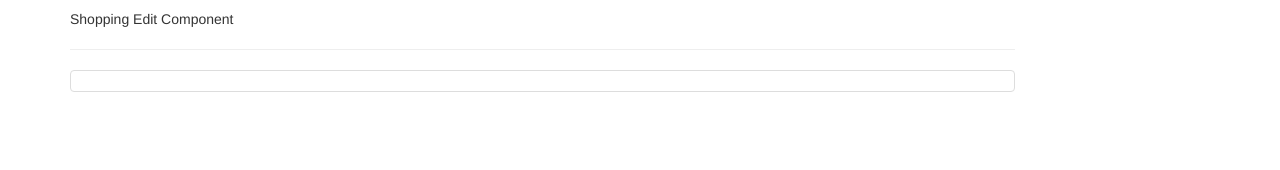
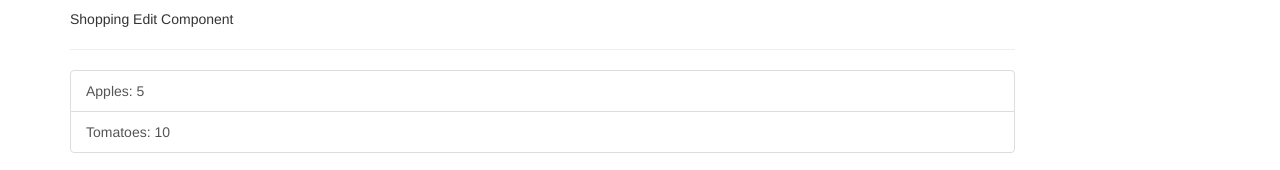
Before and after one commit to Serhij-Zubrin/course-project, an Angular app: page / in a window 1280 px wide. Shown: the part 746-916 px from the top of the page. Before the commit the page ends 858 px from the top, so only its background shows below. Built offline with nearby package versions, Linux system fonts and the light colour scheme.

Commit message:
Creating and Outputting the Shopping List

```diff
--- a/src/app/shopping-list/shopping-list.component.html
+++ b/src/app/shopping-list/shopping-list.component.html
@@ -3,7 +3,9 @@
     <app-shopping-edit></app-shopping-edit>
     <hr>
     <ul class="list-group">
-      <a class="list-group-item" style="cursor: pointer;"></a>
+      <a
+      class="list-group-item"
+      style="cursor: pointer;" *ngFor="let ingredien of ingredients"> {{ingredien.name}}: {{ingredien.amount}}</a>
     </ul>
   </div>
 </div>
--- a/src/app/shopping-list/shopping-list.component.ts
+++ b/src/app/shopping-list/shopping-list.component.ts
@@ -1,4 +1,5 @@
 import { Component, OnInit } from '@angular/core';
+import { Ingredient } from '../shared/indredient.modul';
 
 @Component({
   selector: 'app-shopping-list',
@@ -6,7 +7,10 @@ import { Component, OnInit } from '@angular/core';
   styleUrl: './shopping-list.component.css'
 })
 export class ShoppingListComponent implements OnInit {
-  ingredients = [];
+  ingredients: Ingredient[] = [
+    new Ingredient('Apples', 5),
+    new Ingredient('Tomatoes', 10)
+  ];
   constructor(){
 
   }
```
